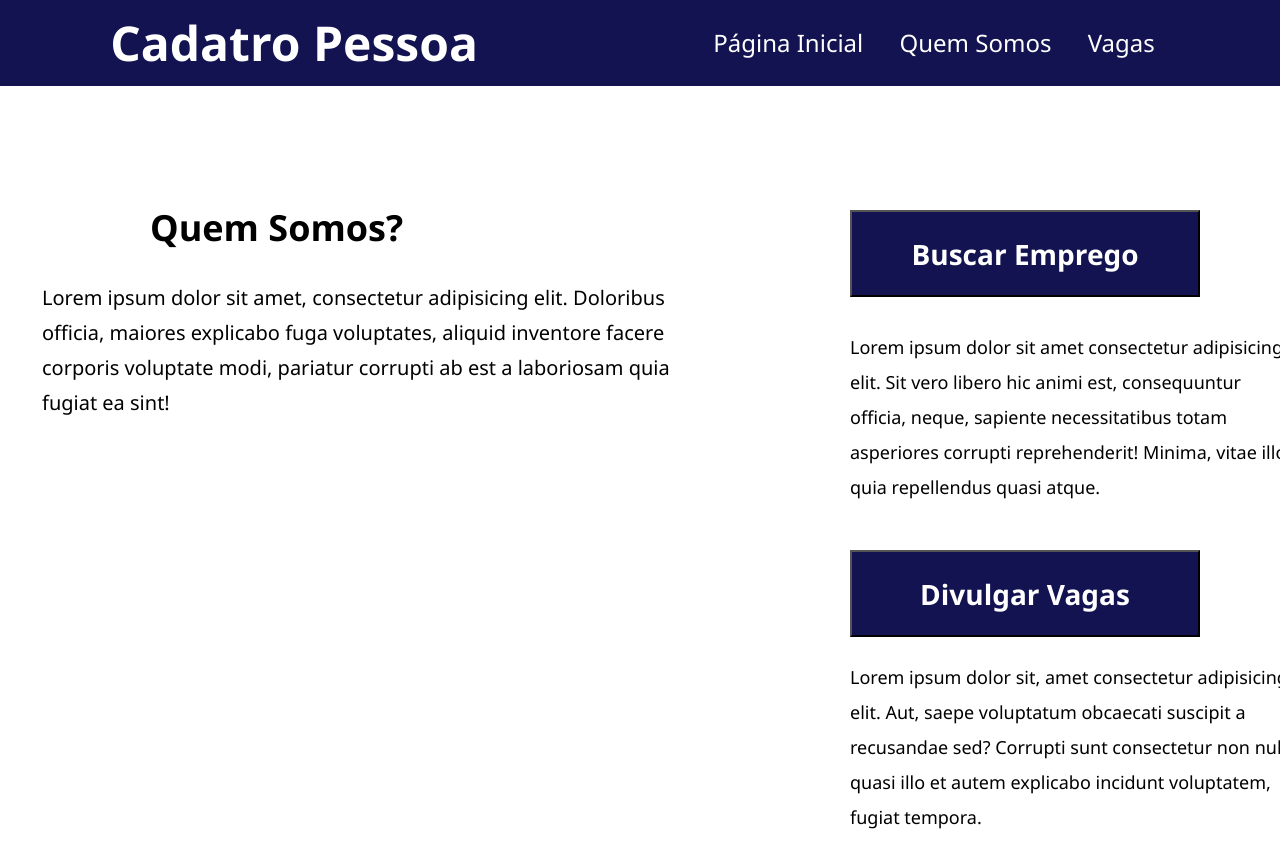
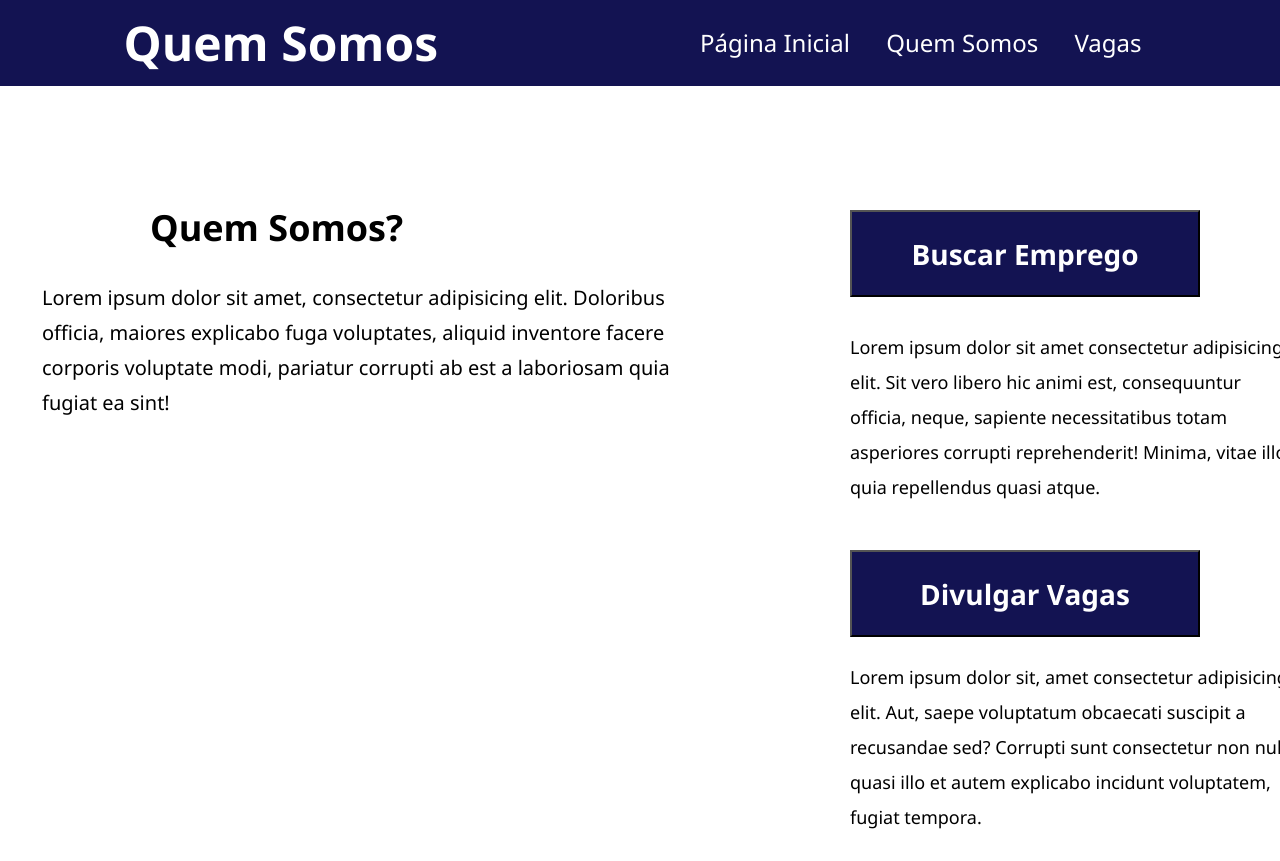
Before and after one commit to LucasCG30/TrabalhoPI, a plain HTML site: page pagina 1/index.html in a window 1280 px wide. Drawn offline with Linux system fonts and the light colour scheme.

Commit message:
Update index.html

```diff
--- a/pagina 1/index.html
+++ b/pagina 1/index.html
@@ -12,7 +12,7 @@
 
         <header>
             <hgroup>
-            <h1 class="titulo-site">Cadatro Pessoa</h1>
+            <h1 class="titulo-site">Quem Somos</h1>
             <ul>
                 <a href="#Página Inicial"><li>Página Inicial</li></a>
                <a href="#Quem Somos"> <li>Quem Somos</li></a>
```
